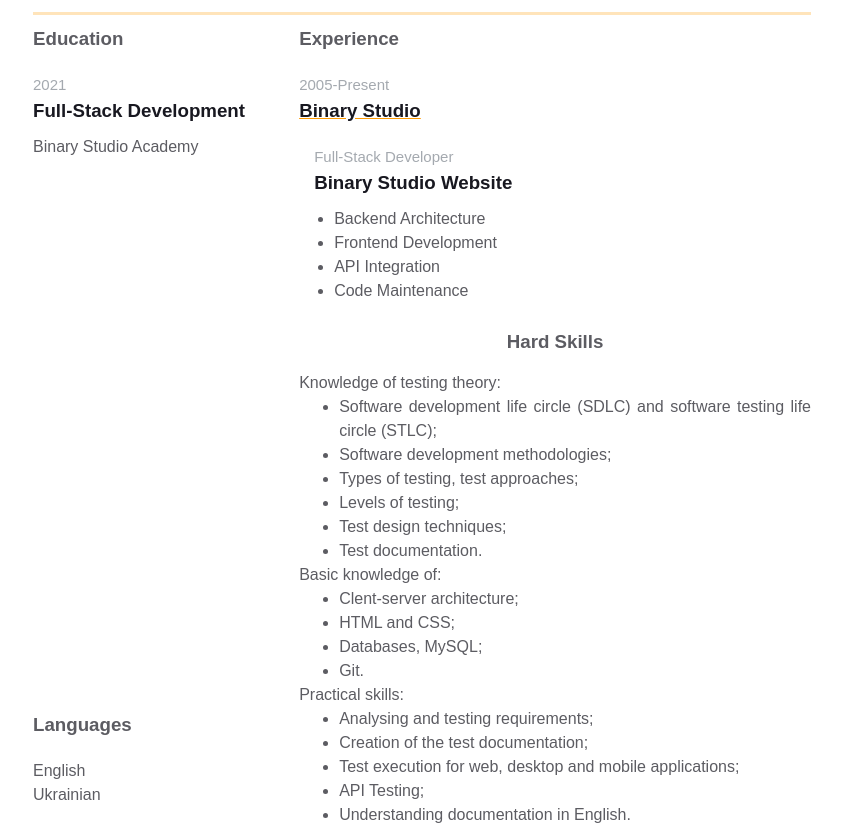
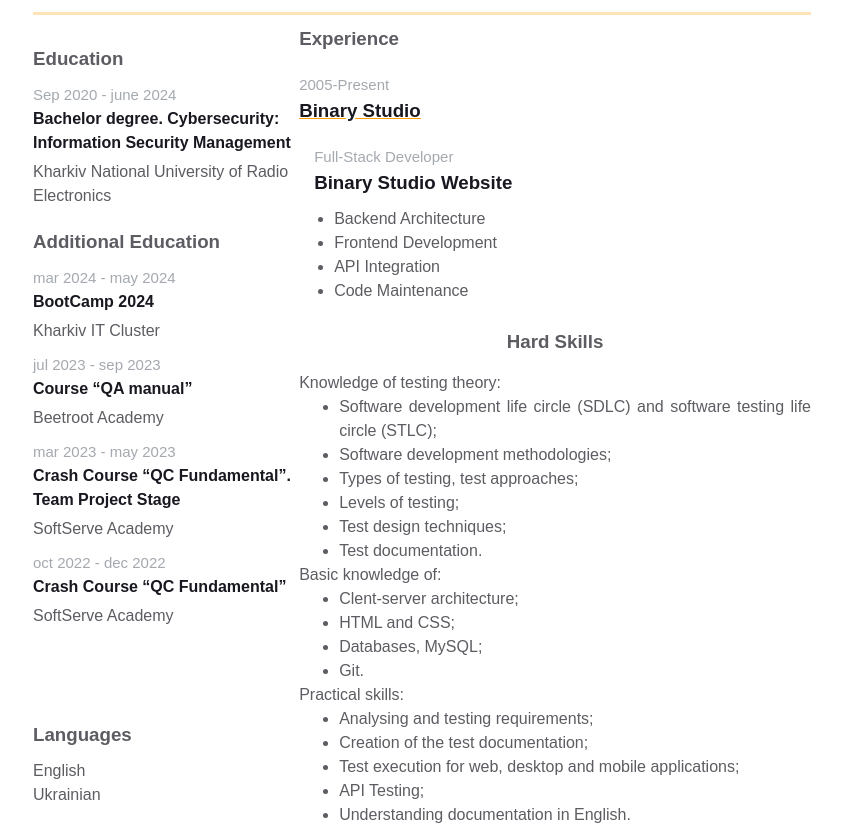
Before and after one commit to DariaHontar/homepage, a plain HTML site: page index.html in a window 1280 px wide. Shown: the part 570-1400 px from the top of the page, without its empty margins (218-1060 px from the left). Drawn offline with Linux system fonts and the light colour scheme.

Commit message:
updated the education info

```diff
--- a/index.html
+++ b/index.html
@@ -105,9 +105,39 @@
                       <div class="additional-info__education">
                         <h3 class="additional-info__education-header">Education</h3>
                         <div class="additional-info__education-university">
-                          <span class="additional-info__education-university-durability"> 2021 </span>
-                          <h3 class="additional-info__education-university-speciality">Full-Stack Development</h3>
-                          <p class="additional-info__education-university-name">Binary Studio Academy</p>
+                          <span class="additional-info__education-university-durability"> Sep 2020 - june 2024 </span>
+                          <h4 class="additional-info__education-university-speciality">Bachelor degree. Cybersecurity: Information Security
+                            Management</h4>
+                          <p class="additional-info__education-university-name">Kharkiv National University of
+                            Radio Electronics</p>
+                        </div>
+
+
+                        <h3 class="additional-info__education-header">Additional Education</h3>
+                        <div class="additional-info__education-university">
+                          <span class="additional-info__education-university-durability"> mar 2024 - may 2024 </span>
+                          <h4 class="additional-info__education-university-speciality">BootCamp 2024</h4>
+                          <p class="additional-info__education-university-name">Kharkiv IT Cluster</p>
+                        </div>
+
+                        <div class="additional-info__education-university">
+                          <span class="additional-info__education-university-durability"> jul 2023 - sep 2023 </span>
+                          <h4 class="additional-info__education-university-speciality">Course “QA manual”</h4>
+                          <p class="additional-info__education-university-name">Beetroot Academy</p>
+                        </div>
+
+                        <div class="additional-info__education-university">
+                          <span class="additional-info__education-university-durability"> mar 2023 - may 2023 </span>
+                          <h4 class="additional-info__education-university-speciality">Crash Course “QC Fundamental”.
+                            Team Project Stage</h4>
+                          <p class="additional-info__education-university-name">SoftServe Academy</p>
+                        </div>
+
+                        <div class="additional-info__education-university">
+                          <span class="additional-info__education-university-durability"> oct 2022 - dec 2022 </span>
+                          <h4 class="additional-info__education-university-speciality">Crash Course “QC Fundamental”
+                          </h4>
+                          <p class="additional-info__education-university-name">SoftServe Academy</p>
                         </div>
                       </div>
 
--- a/styles.css
+++ b/styles.css
@@ -232,30 +232,32 @@
   }
 
   .additional-info__education {
-    margin-bottom: 20px;
+    margin-bottom: 0px;
   }
 
   .additional-info__education-header {
     color: var(--secondary-text-color);
     text-align: left;
-    margin-bottom: 20px;
+    margin-bottom: 10px;
+    margin-top: 20px;
   }
 
   .additional-info__education-university-durability {
     color: var(--durability-text-color);
     text-align: left;
-    margin-bottom: 10px;
+    margin-bottom: 5px;
     font-size: 15px;
   }
 
   .additional-info__education-university-speciality {
     color: var(--primary-text-color);
     text-align: left;
-    margin-bottom: 10px;
+    margin-bottom: 5px;
   }
 
   .additional-info__education-university-name {
     color: var(--secondary-text-color);
+    margin-bottom: 10px;
   }
 
   .additional-info__languages {
@@ -265,7 +267,8 @@
   .additional-info__languages-header {
     color: var(--secondary-text-color);
     text-align: left;
-    margin-bottom: 20px;
+    margin-bottom: 10px;
+    margin-top: 20px;
   }
 
   .additional-info__languages-item {
```
